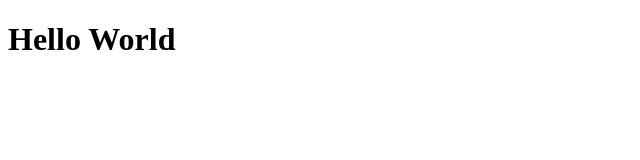
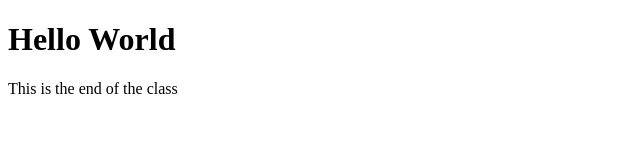
Before and after one commit to Depriest001/test-app, a plain HTML site: page index.html in a window 1280 px wide. Shown: the whole page, without its empty margins (0-640 px from the left). Drawn offline with Linux system fonts and the light colour scheme.

Commit message:
added a paragraph tag

```diff
--- a/index.html
+++ b/index.html
@@ -7,5 +7,6 @@
 </head>
 <body>
     <h1>Hello World</h1>
+    <p>This is the end of the class</p>
 </body>
 </html>
```
